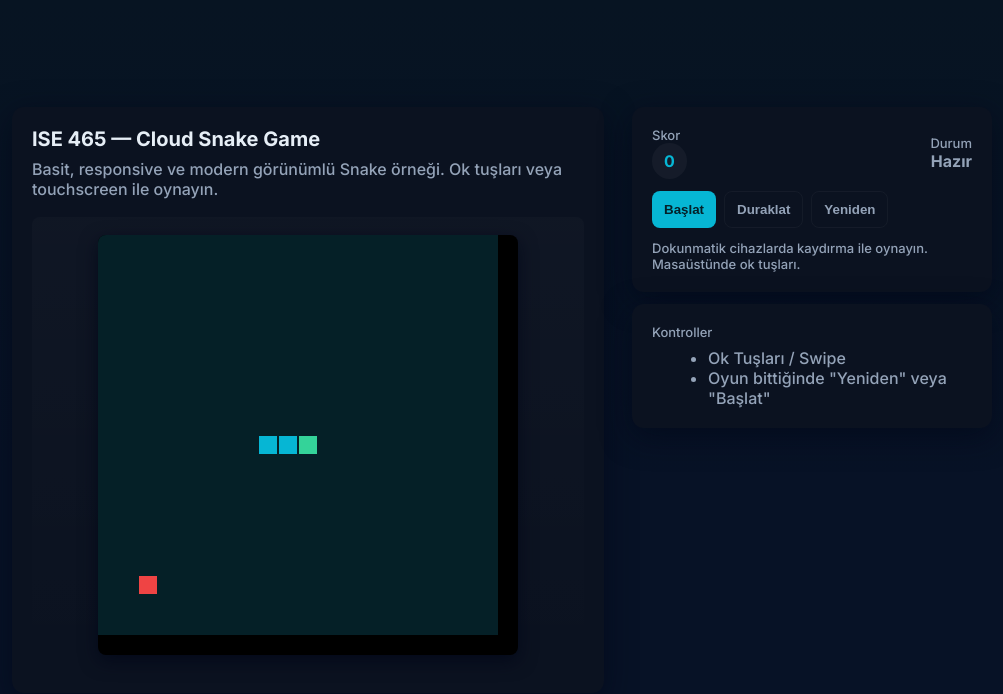
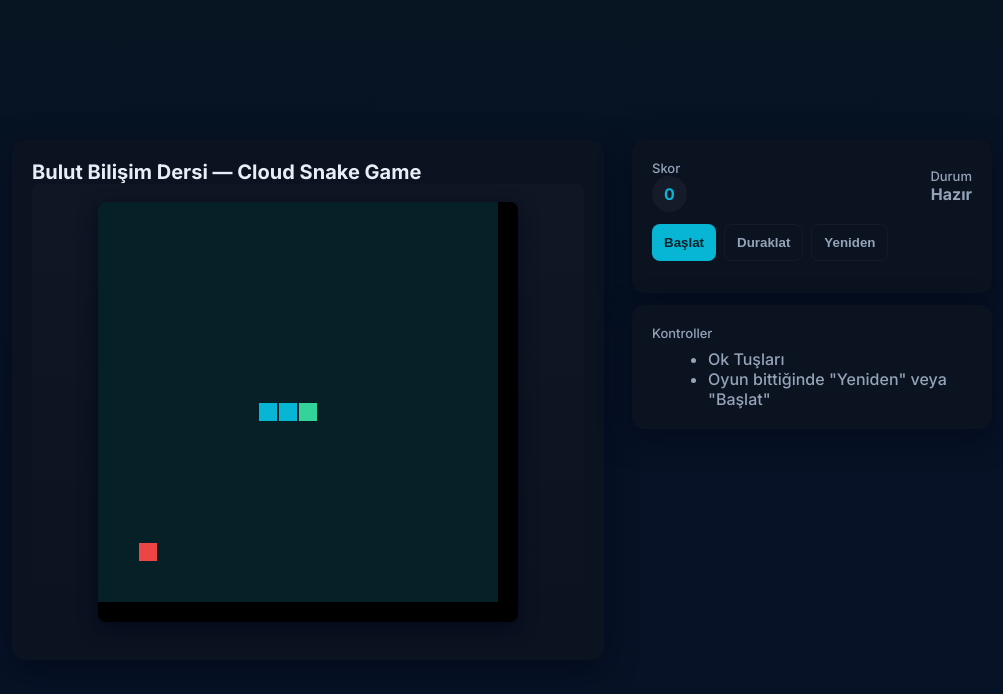
Before and after one commit to bartualperen/BB-Odev, a plain HTML site: page index.html in a window 1280 px wide. Shown: the whole page, without its empty margins (138-1141 px from the left). Drawn offline with Linux system fonts and the light colour scheme.

```diff
--- a/index.html
+++ b/index.html
@@ -35,8 +35,7 @@
     <div class="container">
         <div class="card">
             <header>
-                <h1>ISE 465 — Cloud Snake Game</h1>
-                <p class="lead">Basit, responsive ve modern görünümlü Snake örneği. Ok tuşları veya touchscreen ile oynayın.</p>
+                <h1>Bulut Bilişim Dersi — Cloud Snake Game</h1>
             </header>
 
             <div class="game-area">
@@ -65,13 +64,12 @@
                 </div>
 
                 <div style="height:12px"></div>
-                <div class="hint">Dokunmatik cihazlarda kaydırma ile oynayın. Masaüstünde ok tuşları.</div>
             </div>
 
             <div class="card">
                 <div style="font-size:13px;color:var(--muted); margin-bottom:8px">Kontroller</div>
                 <ul style="margin:0 0 0 16px; color:var(--muted)">
-                    <li>Ok Tuşları / Swipe</li>
+                    <li>Ok Tuşları</li>
                     <li>Oyun bittiğinde "Yeniden" veya "Başlat"</li>
                 </ul>
             </div>
```
Also changed, not shown: 1 other file.
